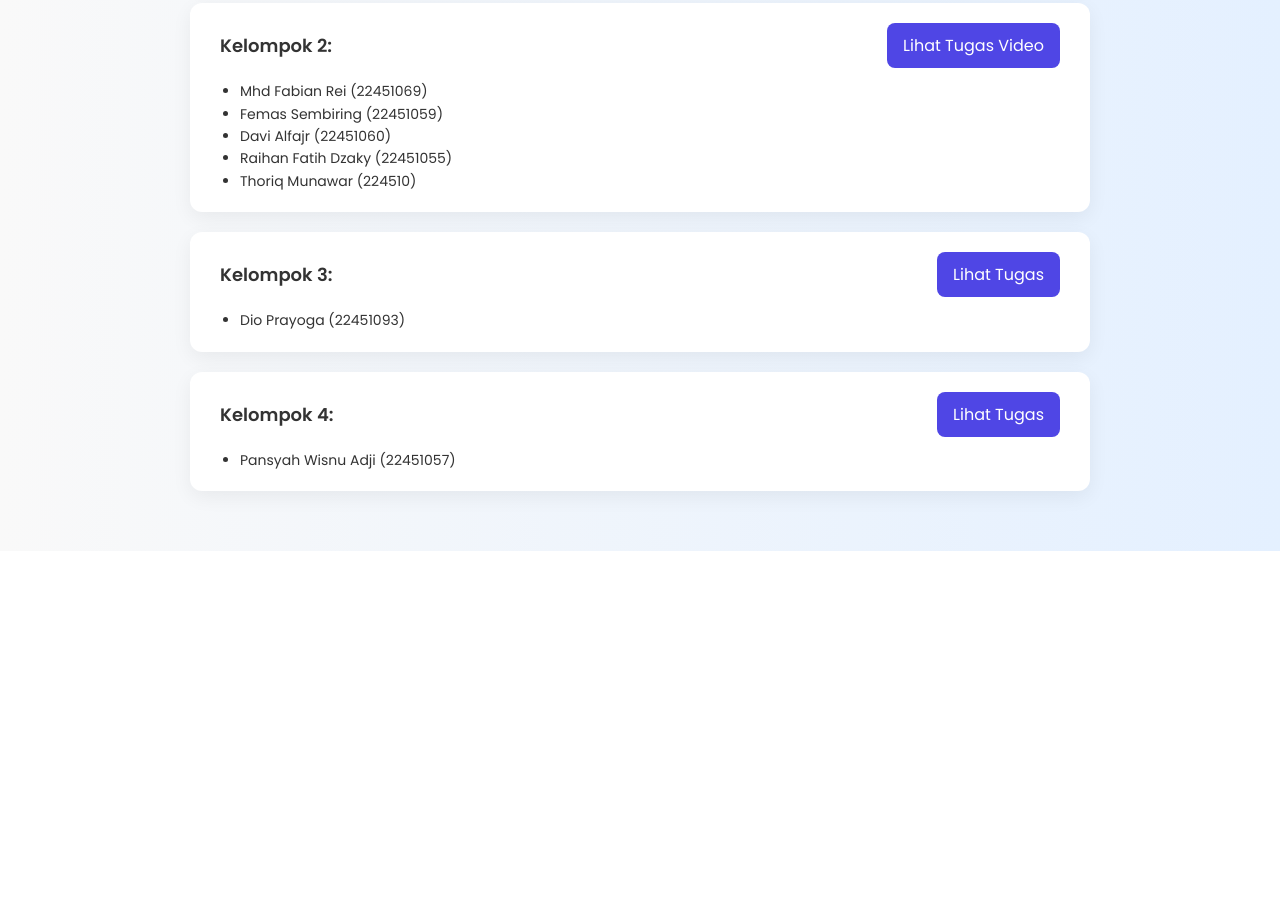
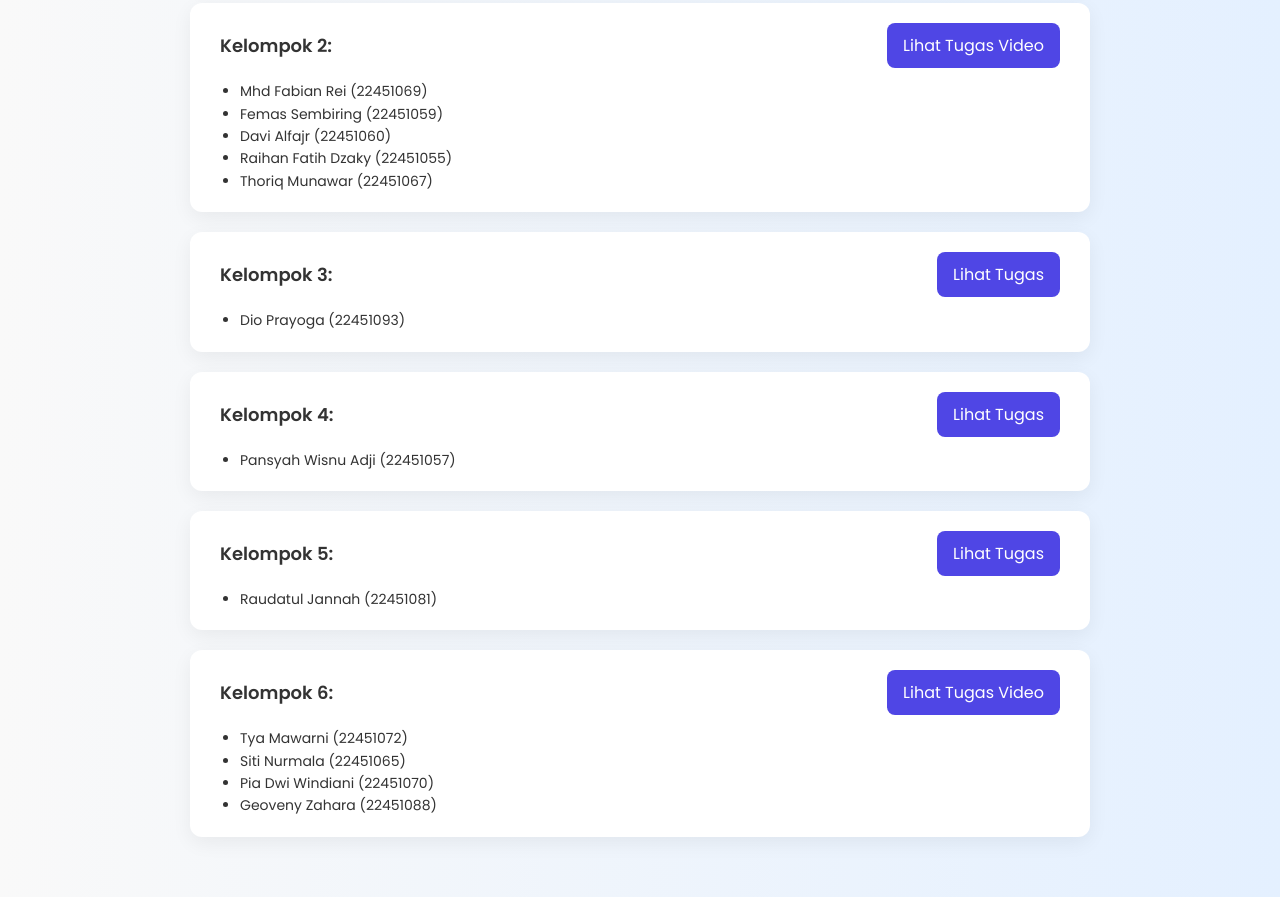
Before and after one commit to davialfajr8/etika-profesi-ti-b-2022, a plain HTML site: page index.html in a window 1280 px wide. Shown: the part 309-1206 px from the top of the page. Before the commit the page ends 860 px from the top, so only its background shows below. Drawn offline with Linux system fonts and the light colour scheme.

Commit message:
Update index.html

```diff
--- a/index.html
+++ b/index.html
@@ -121,7 +121,7 @@
           <li>Femas Sembiring (22451059)</li>
           <li>Davi Alfajr (22451060)</li>
           <li>Raihan Fatih Dzaky (22451055)</li>
-          <li>Thoriq Munawar (224510)</li>
+          <li>Thoriq Munawar (22451067)</li>
         </ul>
       </div>
     </div>
@@ -150,6 +150,33 @@
       </div>
     </div>
 
+    <div class="card">
+      <div class="card-header">
+        <div class="card-title">Kelompok 5:</div>
+        <a class="card-link" href="https://www.instagram.com/p/DIuY8_PTS0A/?igsh=bTNvNWNubWQ5NjJ1" target="_blank">Lihat Tugas</a>
+      </div>
+      <div class="card-body">
+        <ul>
+          <li>Raudatul Jannah (22451081)</li>
+        </ul>
+      </div>
+    </div>
+
+    <div class="card">
+      <div class="card-header">
+        <div class="card-title">Kelompok 6:</div>
+        <a class="card-link" href="https://www.instagram.com/reel/DLBjQE1Sc9-/?igsh=ZzY2N2ZudnR5c3lk" target="_blank">Lihat Tugas Video</a>
+      </div>
+      <div class="card-body">
+        <ul>
+          <li>Tya Mawarni (22451072)</li>
+          <li>Siti Nurmala (22451065)</li>
+          <li>Pia Dwi Windiani (22451070)</li>
+          <li>Geoveny Zahara (22451088)</li>
+        </ul>
+      </div>
+    </div>
+
     <!-- Tambahkan kelompok baru di bawah ini -->
 
   </div>
```
